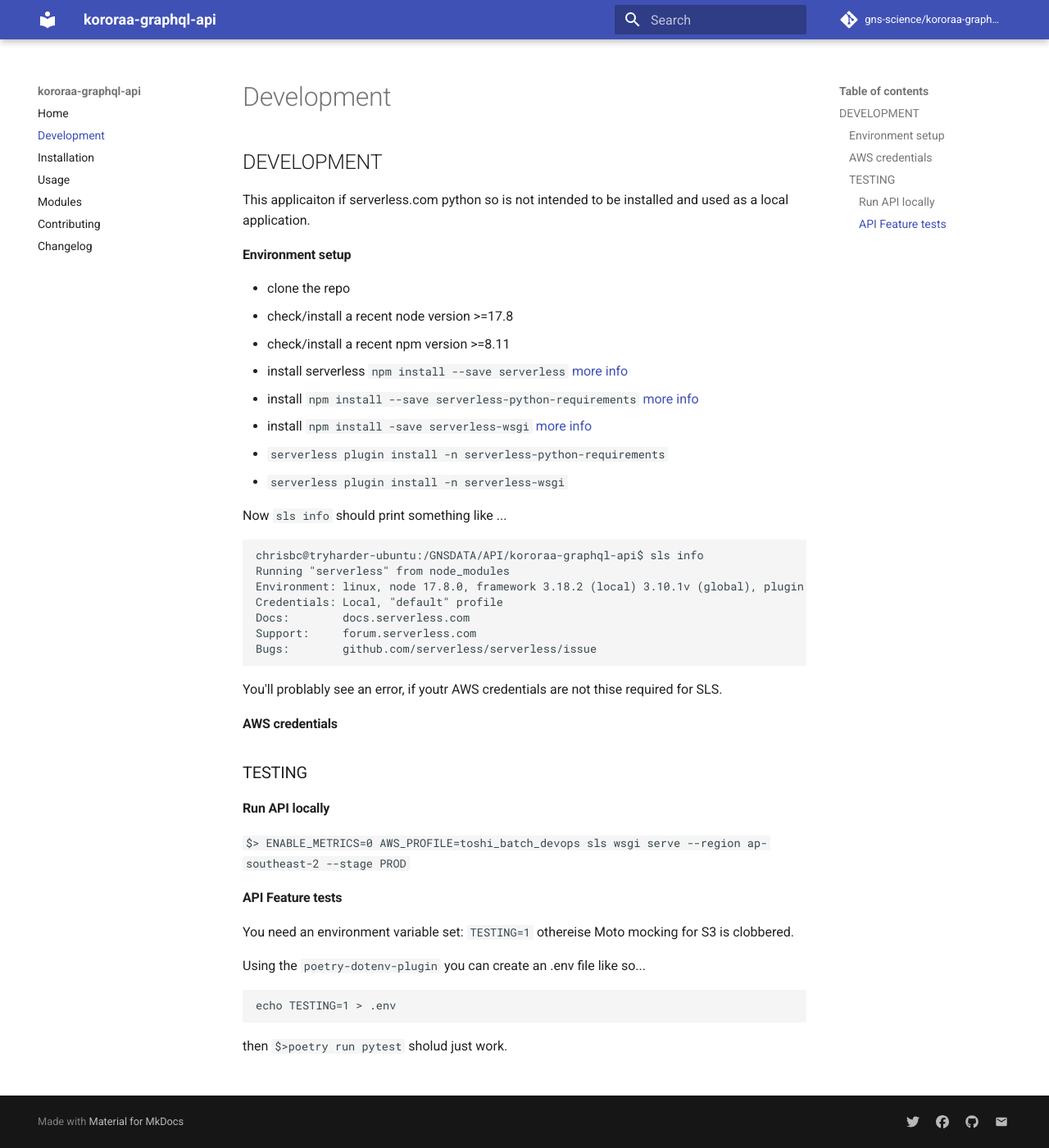
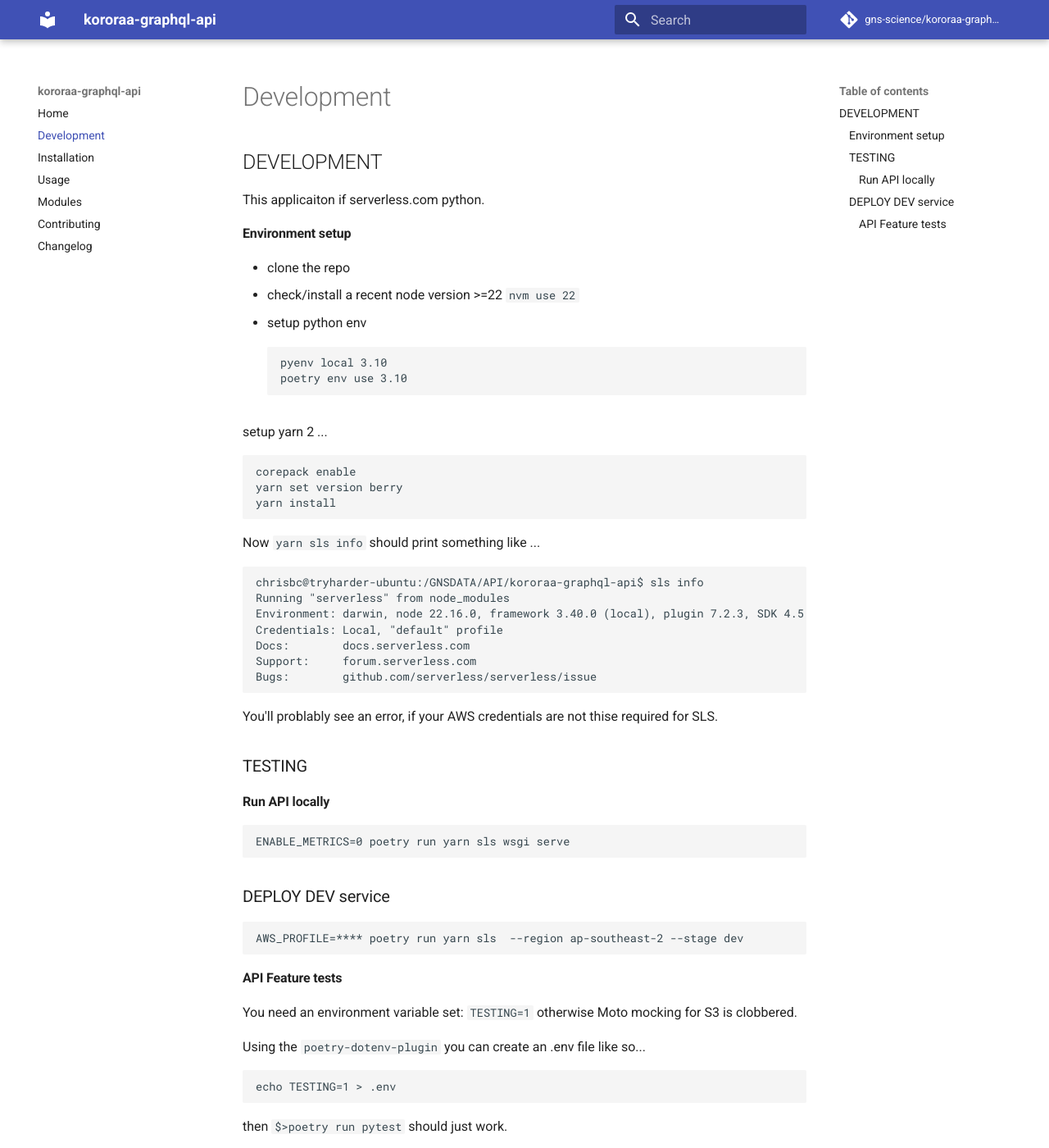
Before and after one commit to GNS-Science/kororaa-graphql-api, an MkDocs documentation site: the page built from docs/development.md, in a window 1280 px wide and 1400 px high. Shown: the whole window at 82% size. Built offline with MkDocs 1.6.1 and Material for MkDocs 9.7.7, drawn with Linux system fonts in a browser that asks for light colours; comment, search, counter and statistics services are not loaded.

Commit message:
doc updates; typos;

````diff
--- a/DEVELOPMENT.md
+++ b/DEVELOPMENT.md
@@ -1,50 +1,59 @@
 # DEVELOPMENT
 
-This applicaiton if serverless.com python so is not intended to be installed and used as a local application.
-
+This applicaiton if serverless.com python.
 
 ### Environment setup
 
  - clone the repo
- - check/install a recent node version >=17.8
- - check/install a recent npm version >=8.11
- - install serverless `npm install --save serverless` [more info]()
- - install `npm install --save serverless-python-requirements`  [more info](https://www.serverless.com/blog/serverless-python-packaging/)
- - install `npm install -save serverless-wsgi` [more info](https://www.serverless.com/plugins/serverless-wsgi)
- - `serverless plugin install -n serverless-python-requirements`
- - `serverless plugin install -n serverless-wsgi`
+ - check/install a recent node version >=22
+   `nvm use 22`
 
+- setup python env
+```
+pyenv local 3.10
+poetry env use 3.10
+```
 
-Now `sls info` should print something like ...
+setup yarn 2 ...
+```
+corepack enable
+yarn set version berry
+yarn install
+```
+
+Now `yarn sls info` should print something like ...
 
 ```
 chrisbc@tryharder-ubuntu:/GNSDATA/API/kororaa-graphql-api$ sls info
 Running "serverless" from node_modules
-Environment: linux, node 17.8.0, framework 3.18.2 (local) 3.10.1v (global), plugin 6.2.2, SDK 4.3.2
+Environment: darwin, node 22.16.0, framework 3.40.0 (local), plugin 7.2.3, SDK 4.5.1
 Credentials: Local, "default" profile
 Docs:        docs.serverless.com
 Support:     forum.serverless.com
 Bugs:        github.com/serverless/serverless/issue
 
 ```
-
-You'll problably see an error, if youtr AWS credentials are not thise required for SLS.
-
-
-### AWS credentials
+You'll problably see an error, if your AWS credentials are not thise required for SLS.
 
 ## TESTING
 
 ### Run API locally
-`$> ENABLE_METRICS=0 AWS_PROFILE=toshi_batch_devops sls wsgi serve --region ap-southeast-2 --stage PROD`
+```
+ENABLE_METRICS=0 poetry run yarn sls wsgi serve
+```
 
+## DEPLOY DEV service
+
+```
+AWS_PROFILE=**** poetry run yarn sls  --region ap-southeast-2 --stage dev
+```
 
 ### API Feature tests
-You need an environment variable set: `TESTING=1` othereise Moto mocking for S3 is clobbered.
+You need an environment variable set: `TESTING=1` otherwise Moto mocking for S3 is clobbered.
 
 Using the `poetry-dotenv-plugin` you can create an .env file like so...
 ```
 echo TESTING=1 > .env
 ```
 
-then `$>poetry run pytest` sholud just work.
+then `$>poetry run pytest` should just work.
````
Also changed, not shown: README.md (+1 -3 lines).
